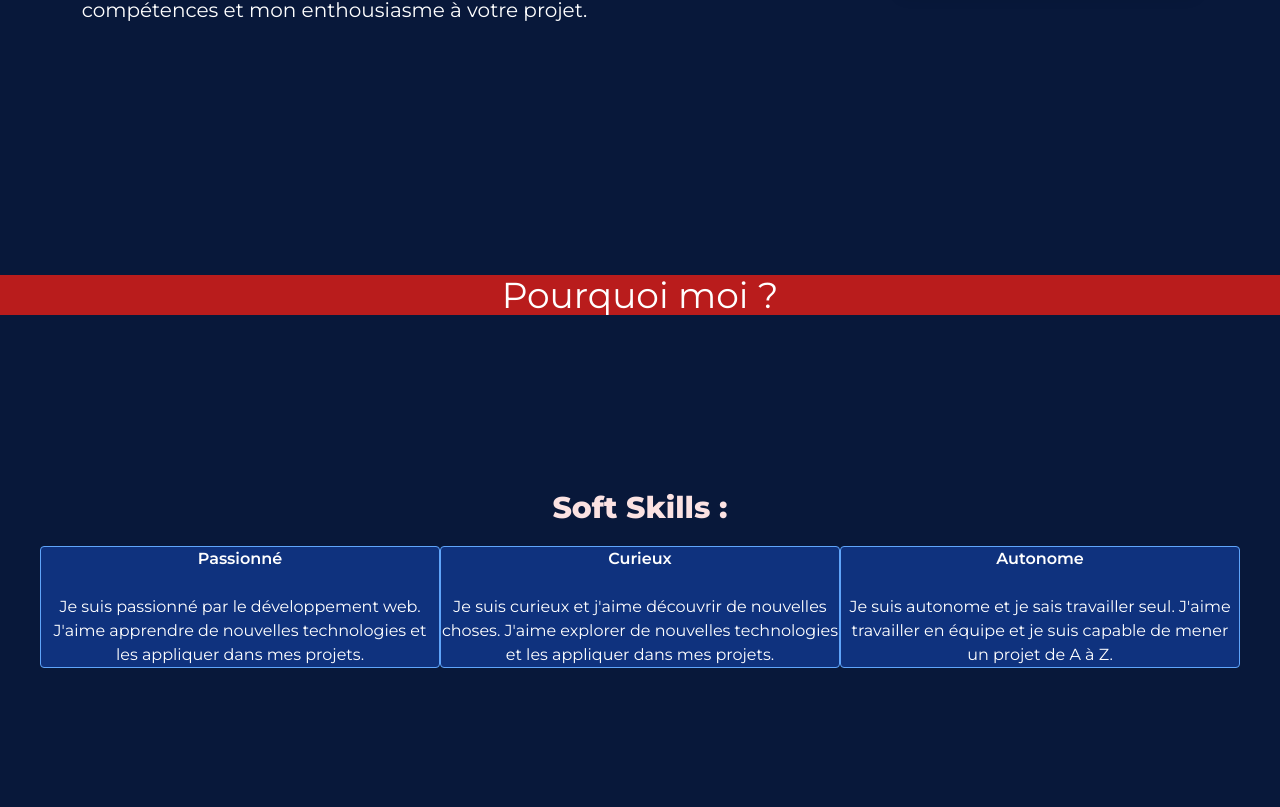
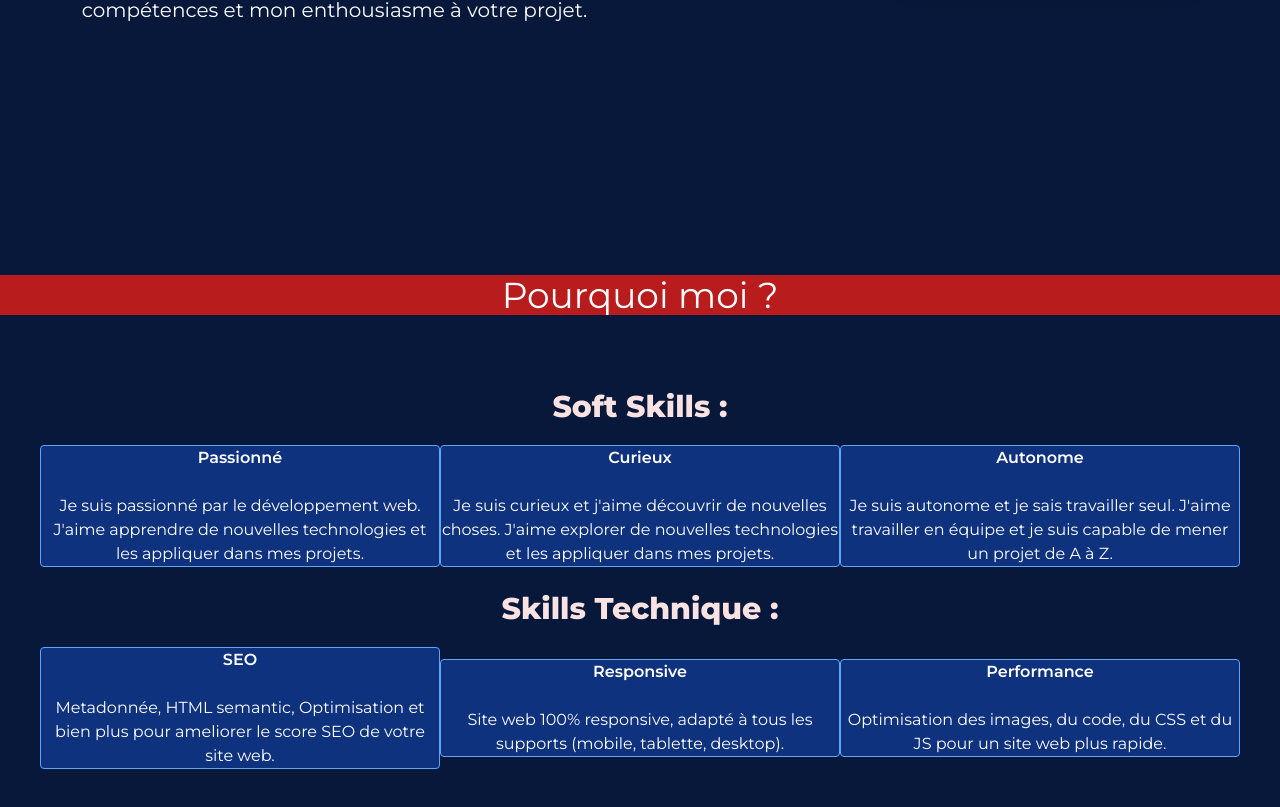
Before and after one commit to RayanEreteo/portfolio, a Next.js app: page / in a window 1280 px wide. Shown: the part 605-1412 px from the top of the page. Built offline with nearby package versions, Linux system fonts and the light colour scheme.

Commit message:
Add technical skills section to Whyme component with SoftSkillsCard integration

```diff
--- a/components/section/Whyme.tsx
+++ b/components/section/Whyme.tsx
@@ -2,13 +2,21 @@ import SoftSkillsCard from "../SoftSkillsCard"
 
 function Whyme() {
     return (
-        <div id="whyme" className="text-[#FBE2E2] flex flex-col justify-center items-center h-[60vh]">
-            <div className="soft-skills">
+        <div id="skills" className="text-[#FBE2E2] flex flex-col justify-center items-center h-[60vh]">
+            <div className="soft-skills mb-6">
                 <h1 className="text-center text-3xl font-extrabold mb-5">Soft Skills : </h1>
-                <div className="ss-cards text-center flex flex-row justify-center items-center">
+                <div className="text-center flex flex-row justify-center items-center">
                     <SoftSkillsCard title="Passionné" desc="Je suis passionné par le développement web. J'aime apprendre de nouvelles technologies et les appliquer dans mes projets." />
                     <SoftSkillsCard title="Curieux" desc="Je suis curieux et j'aime découvrir de nouvelles choses. J'aime explorer de nouvelles technologies et les appliquer dans mes projets." />
                     <SoftSkillsCard title="Autonome" desc="Je suis autonome et je sais travailler seul. J'aime travailler en équipe et je suis capable de mener un projet de A à Z." />
+                </div>
+            </div>
+            <div className="technical-skills">
+                <h1 className="text-center text-3xl font-extrabold mb-5">Skills Technique : </h1>
+                <div className="text-center flex flex-row justify-center items-center">
+                    <SoftSkillsCard title="SEO" desc="Metadonnée, HTML semantic, Optimisation et bien plus pour ameliorer le score SEO de votre site web."/>
+                    <SoftSkillsCard title="Responsive" desc="Site web 100% responsive, adapté à tous les supports (mobile, tablette, desktop)."/>
+                    <SoftSkillsCard title="Performance" desc="Optimisation des images, du code, du CSS et du JS pour un site web plus rapide."/>
                 </div>
             </div>
         </div>
```
